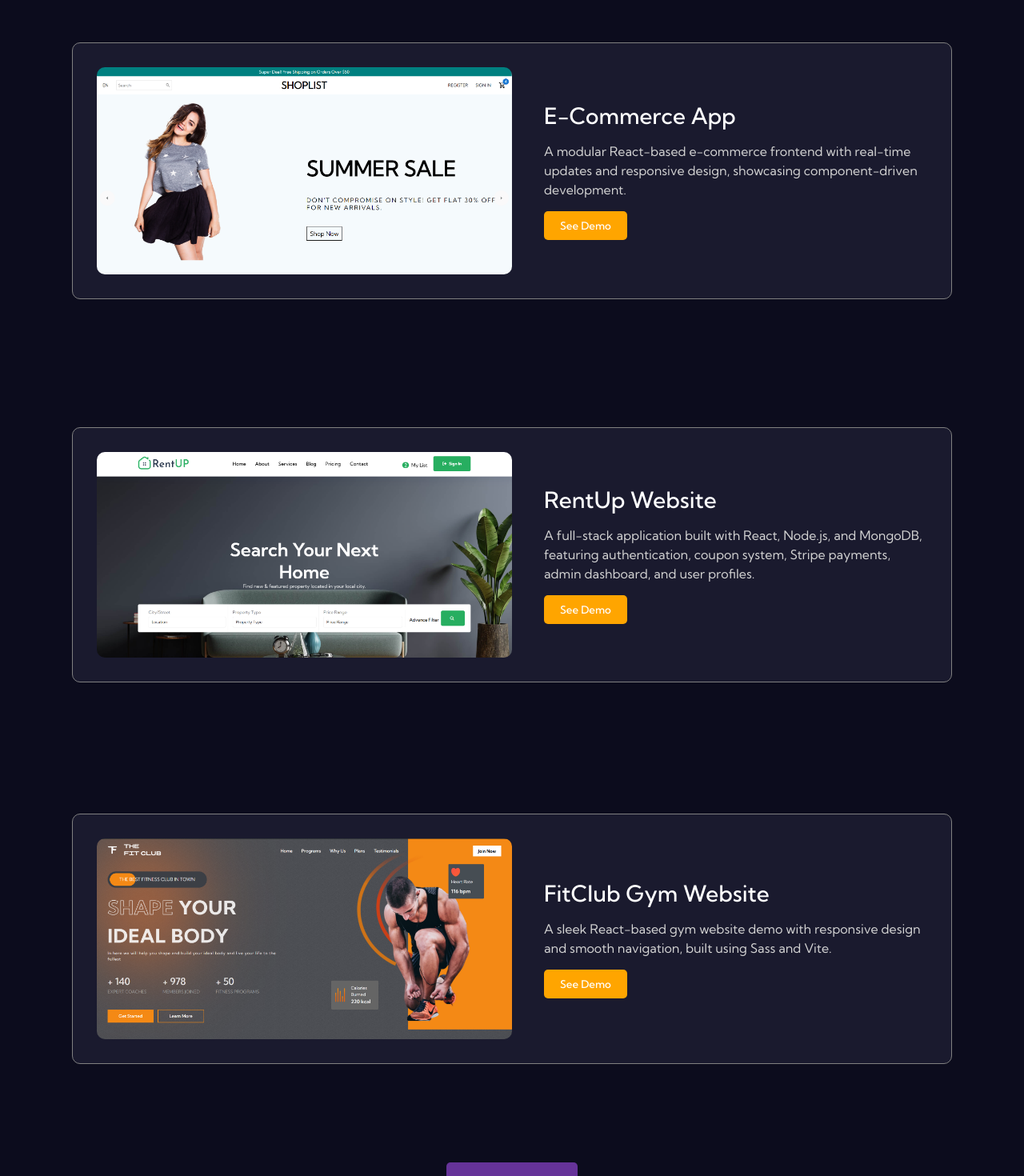
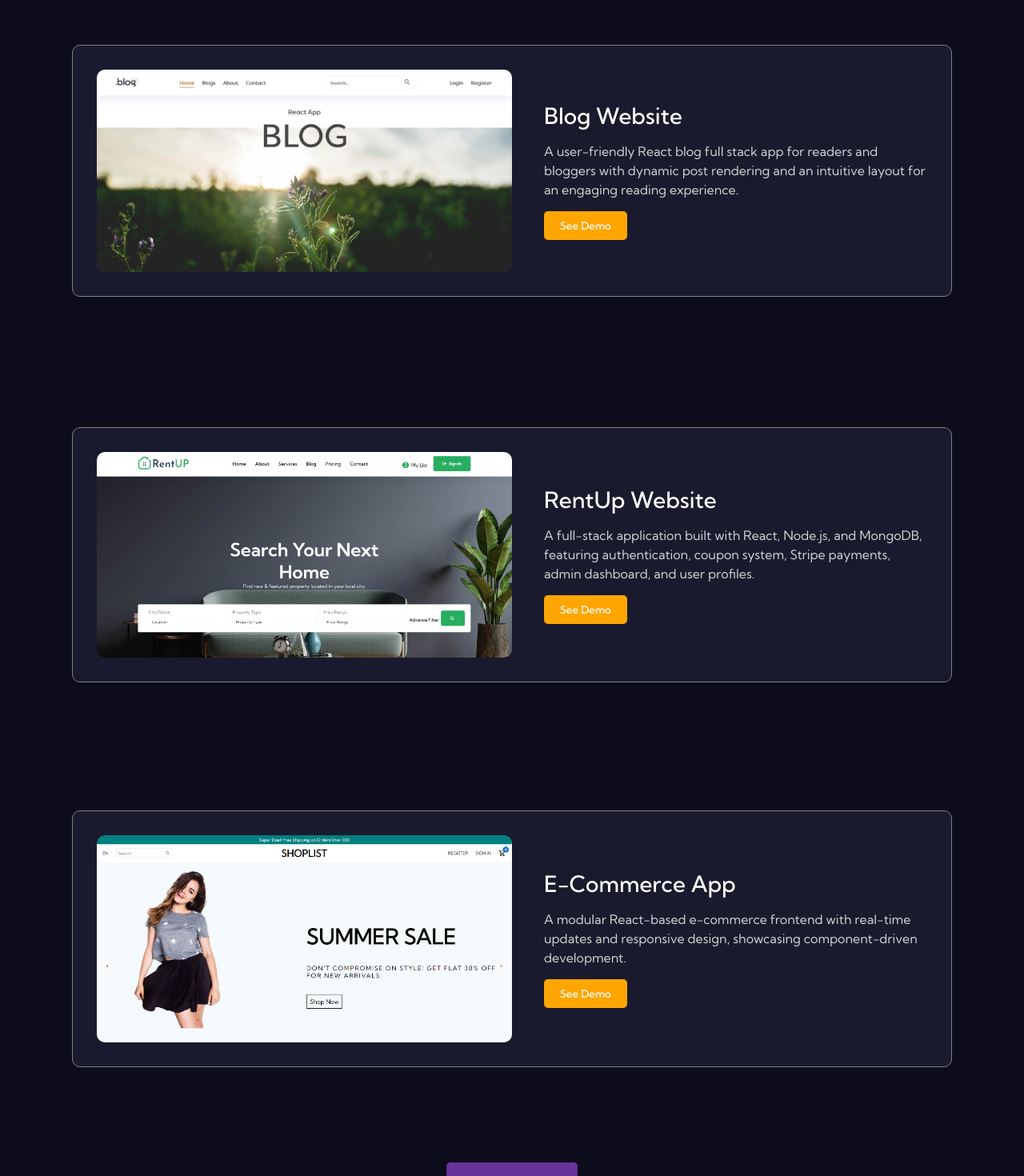
Before and after one commit to aydjay12/My_Portfolio, a React (Vite) app: page / in a window 1280 px wide. Shown: the part 5400-6870 px from the top of the page at 80% size. Built offline with nearby package versions, Linux system fonts and the light colour scheme.

Commit message:
reply fix

```diff
--- a/src/components/portfolio/Portfolio.jsx
+++ b/src/components/portfolio/Portfolio.jsx
@@ -46,10 +46,10 @@ const hoverVariants = {
 const items = [
   {
     id: 1,
-    title: "E-Commerce App",
-    img: ecommerce,
-    href: "https://aydjay12.github.io/E-Commerce_App/",
-    desc: "A modular React-based e-commerce frontend with real-time updates and responsive design, showcasing component-driven development.",
+    title: "Blog Website",
+    img: blog,
+    href: "https://blog-website-kappa-roan.vercel.app/",
+    desc: "A user-friendly React blog full stack app for readers and bloggers with dynamic post rendering and an intuitive layout for an engaging reading experience.",
   },
   {
     id: 2,
@@ -60,48 +60,55 @@ const items = [
   },
   {
     id: 3,
+    title: "E-Commerce App",
+    img: ecommerce,
+    href: "https://aydjay12.github.io/E-Commerce_App/",
+    desc: "A modular React-based e-commerce frontend with real-time updates and responsive design, showcasing component-driven development.",
+  },
+  {
+    id: 4,
     title: "FitClub Gym Website",
     img: fitclub,
     href: "https://aydjay12.github.io/FitClub/",
     desc: "A sleek React-based gym website demo with responsive design and smooth navigation, built using Sass and Vite.",
   },
   {
-    id: 4,
-    title: "Blog Website",
-    img: blog,
-    href: "https://aydjay12.github.io/Blog_Website/",
-    desc: "A user-friendly React blog frontend with dynamic post rendering and an intuitive layout for an engaging reading experience.",
+    id: 5,
+    title: "E-Commerce App",
+    img: ecommerce,
+    href: "https://aydjay12.github.io/E-Commerce_App/",
+    desc: "A modular React-based e-commerce frontend with real-time updates and responsive design, showcasing component-driven development.",
   },
   {
-    id: 5,
+    id: 6,
     title: "Agency Website",
     img: agency,
     href: "https://aydjay12.github.io/Agency_Website/",
     desc: "A responsive React agency website with modern design elements and dynamic content presentation for enhanced user engagement.",
   },
   {
-    id: 6,
+    id: 7,
     title: "ARUA 2023",
     img: arua,
     href: "https://aydjay12.github.io/ARUA-2023/",
     desc: "A dynamic event website for the University of Lagos with event details, schedules, and registration forms in a modern interface.",
   },
   {
-    id: 7,
+    id: 8,
     title: "Netflix Dub Website",
     img: streamit,
     href: "https://aydjay12.github.io/netflix-dub/",
     desc: "A Netflix clone built with React, featuring user authentication, dynamic movie fetching, and an interactive video player.",
   },
   {
-    id: 8,
+    id: 9,
     title: "Deji's Pizzeria",
     img: pizzeria,
     href: "https://aydjay12.github.io/Deji_Pizzeria/",
     desc: "A visually appealing React pizzeria website with responsive design and component-based architecture.",
   },
   {
-    id: 9,
+    id: 10,
     title: "Fruit Website",
     img: fruit,
     href: "https://aydjay12.github.io/Fruit-Website/",
```
Also changed, not shown: src/images/blog.png.
